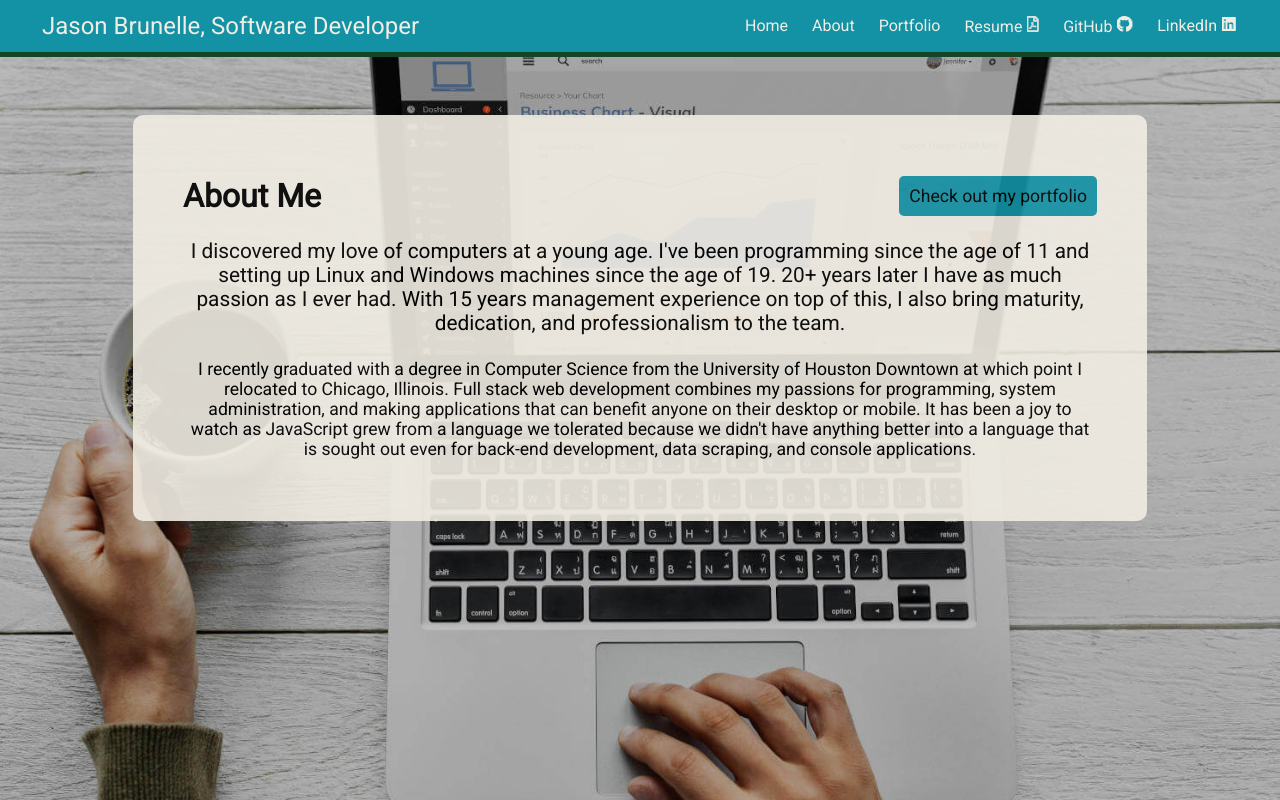
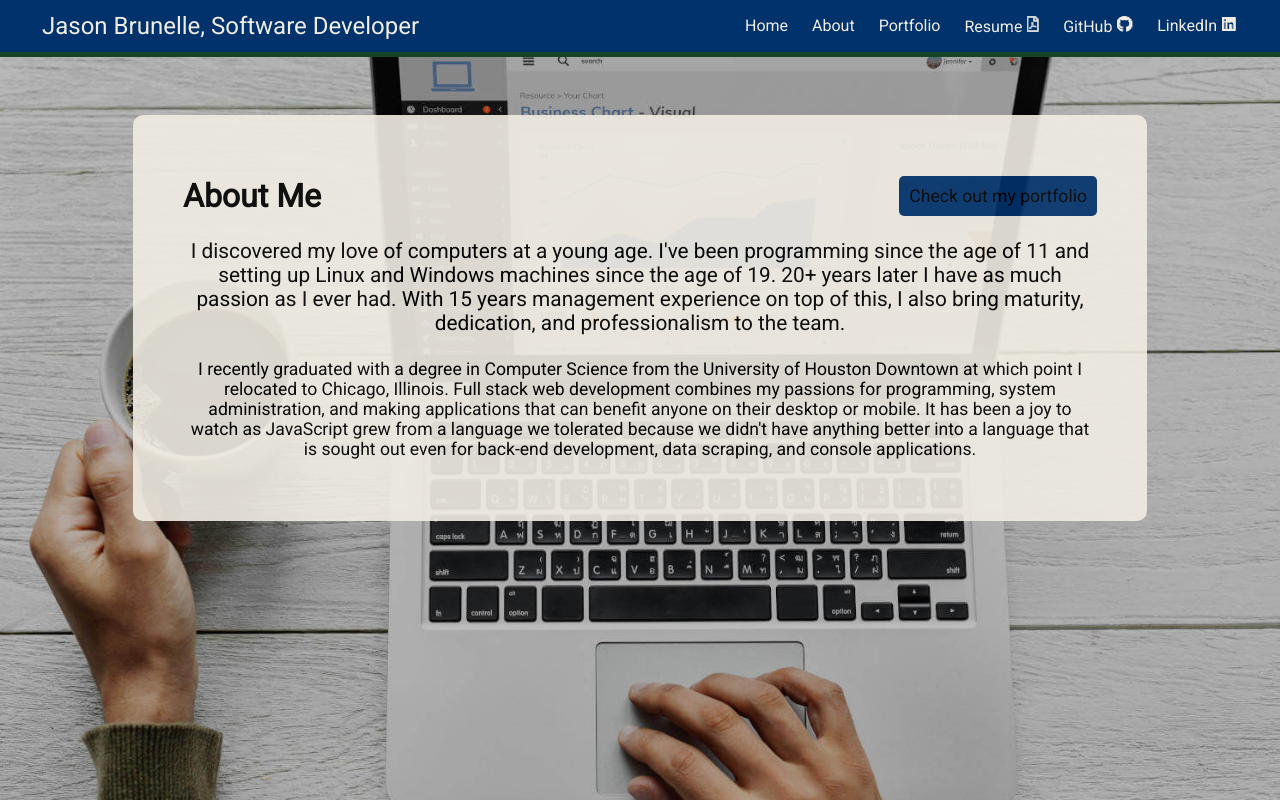
Before and after one commit to jasonmb626/jasonbrunelle.com, a PHP site: page /about.html in a window 1280 px wide. Run offline with PHP 8.4, Linux system fonts and the light colour scheme.

Commit message:
Alternate color palette. Change main color

```diff
--- a/style.css
+++ b/style.css
@@ -1,10 +1,15 @@
 :root {
-    --main-color: #1392A5;
+    /* --main-color: #1392A5; */
+    --main-color: #01326C;
     --light-color: #F1EDE4;
     --light-bg: #DBC39F;
     --background: #7D9C8C;
     --dark-bg: #144527;
-
+    /* --main-color: #01326C;
+    --light-color: #8CD3FF;
+    --light-bg: #47a1f7;
+    --background: #0066CB;
+    --dark-bg: #248C35; */
 }
 
 * {
```
